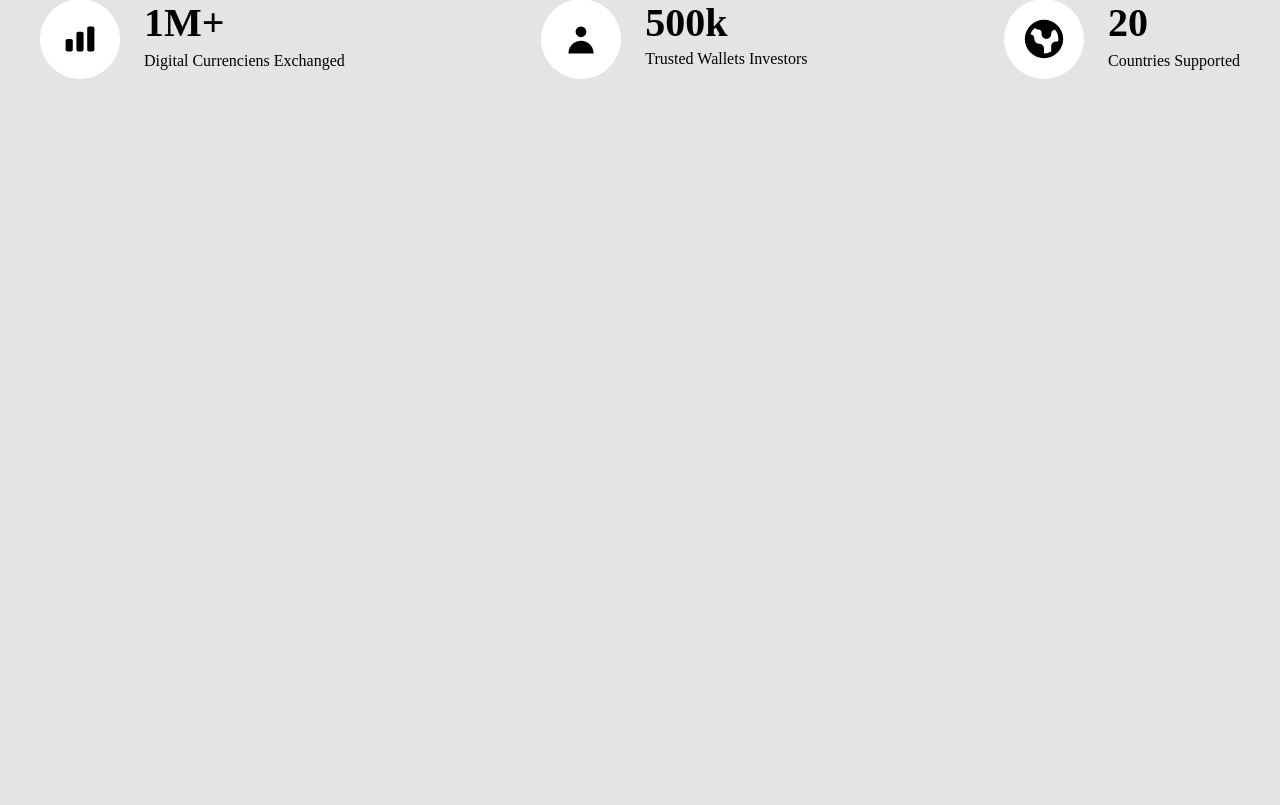
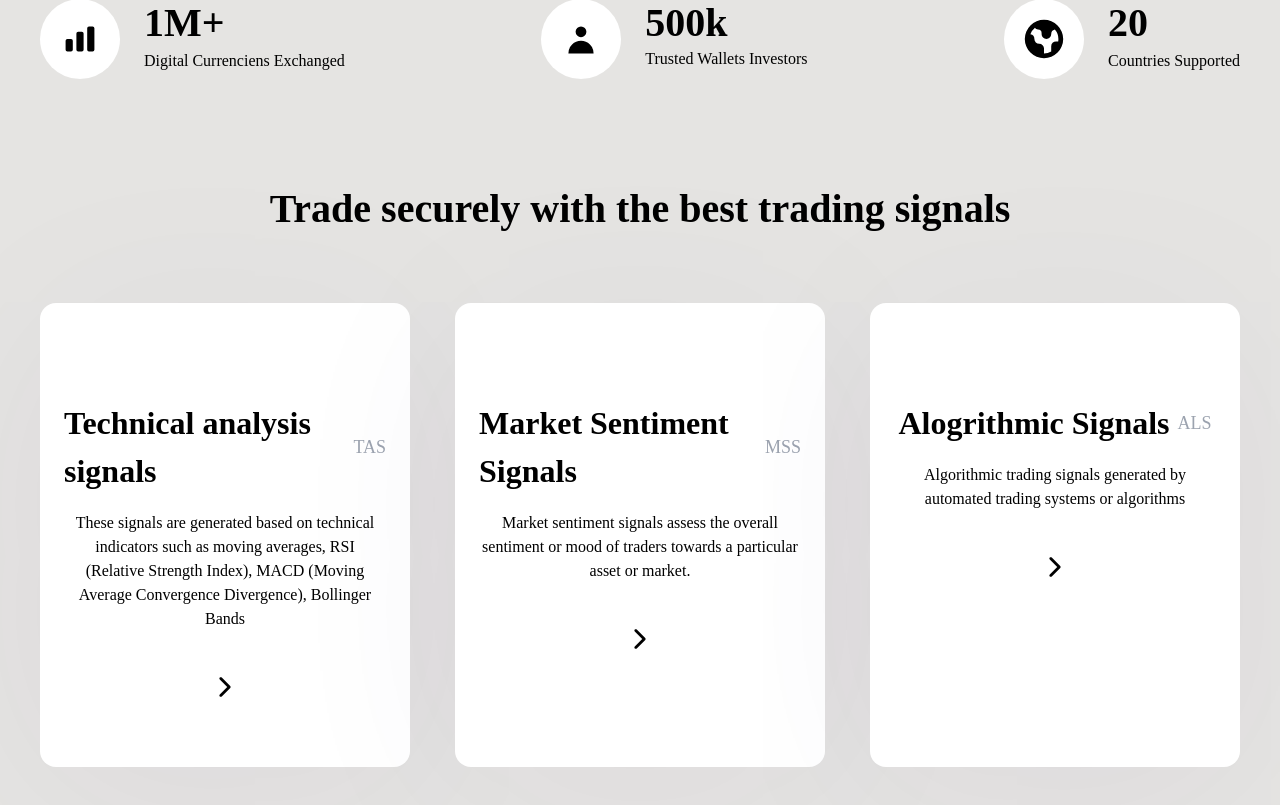
Before and after one commit to manlikeganga19/fx-nthusi, a React (Create React App) app: page / in a window 1280 px wide. Shown: the part 715-1520 px from the top of the page. Before the commit the page ends 800 px from the top, so only its background shows below. Built offline with nearby package versions, Linux system fonts and the light colour scheme.

Commit message:
signal cards

```diff
--- /dev/null
+++ b/src/components/Signals/Signals.js
@@ -0,0 +1,67 @@
+import React, { useState } from "react";
+import { signals } from "../../data";
+import { IoIosArrowForward } from "react-icons/io";
+
+const Signals = () => {
+  const [itemName, setItemName] = useState("Bitcoin");
+  return (
+    <section className="section lg:pt-[320px]  text-black lg:-mt-[220px] ">
+      <div className="container mx-auto">
+        <h2
+          className="section-title text-center mb-16"
+          // data-aos="fade-up"
+          // data-aos-aoffset="400"
+        >
+          {" "}
+          Trade securely with the best trading signals
+        </h2>
+        <div
+          className="flex flex-col gap-[45px] lg:flex-row"
+          // data-aos="fade-up"
+          // data-aos-aoffset="450"
+        >
+          {signals.map((item, index) => {
+            const { image, name, abbr, description } = item;
+            return (
+              <div
+                onClick={() => setItemName(name)}
+                className={`${
+                  name === itemName ? "bg-violet text-black" : "bg-white"
+                } w-full rounded-2xl py-12 px-6 shadow-primary cursor-pointer transition duration-300`}
+                key={index}
+              >
+                <div className="flex flex-col justify-center items-center">
+                  <img className="mb-12" src={image} alt="" />
+                  <div className="mb-4 flex items-center gap-x-2">
+                    <div className="text-[32px] font-bold ">{name}</div>
+                    <div className="text-lg text-gray-400 font-medium">
+                      {abbr}
+                    </div>
+                  </div>
+                  <p className="mb-6 text-center ">{description}</p>
+                  <button
+                    className={`${
+                      name === itemName
+                        ? "text-black bg-grey hover:bg-black/10 border-none pl-8 pr-6 gap-x-3"
+                        : " text-blue w-16"
+                    }border-2 border-gray-300 rounded-full h-16 flex justify-center items-center`}
+                  >
+                    {name === itemName && (
+                      <div className="text-lg font-medium">Start mining</div>
+                    )}
+                    <IoIosArrowForward
+                      className={`${
+                        name === itemName ? "text-2xl" : "text-3xl"
+                      }`}
+                    />
+                  </button>
+                </div>
+              </div>
+            );
+          })}
+        </div>
+      </div>
+    </section>
+  );
+};
+export default Signals;
--- a/src/components/pages/Home.js
+++ b/src/components/pages/Home.js
@@ -5,6 +5,7 @@ import Header from "../Header/Header";
 import NavMobile from "../Header/NavMobile";
 import Hero from "../Hero/Hero";
 import Stats from "../stats/stats";
+import Signals from "../Signals/Signals";
 
 const HomePage = () => {
   // mobile nav state change
@@ -29,7 +30,8 @@ const HomePage = () => {
         <NavMobile setNavMobile={setNavMobile} />
       </div>
       <Hero />
-      <Stats/>
+      <Stats />
+      <Signals />
     </div>
   );
 };
--- a/src/data.js
+++ b/src/data.js
@@ -1,18 +1,42 @@
 export const navData = [
   {
-    name: 'Trade signals',
-    href: '/signals',
+    name: "Trade signals",
+    href: "/signals",
   },
   {
-    name: 'Bots',
-    href: '/bot',
+    name: "Bots",
+    href: "/bot",
   },
   {
-    name: 'About',
-    href: '/about',
+    name: "About",
+    href: "/about",
   },
   {
-    name: 'Resources',
-    href: '/resource',
+    name: "Resources",
+    href: "/resource",
   },
 ];
+
+export const signals = [
+  {
+    // image:
+    name: "Technical analysis signals",
+    abbr: "TAS",
+    description:
+      "These signals are generated based on technical indicators such as moving averages, RSI (Relative Strength Index), MACD (Moving Average Convergence Divergence), Bollinger Bands",
+  },
+  {
+    // image:
+    name: "Market Sentiment Signals",
+    abbr: "MSS",
+    description:
+      "Market sentiment signals assess the overall sentiment or mood of traders towards a particular asset or market.",
+  },
+  {
+    // image:
+    name: "Alogrithmic Signals",
+    abbr: "ALS",
+    description:
+      "Algorithmic trading signals generated by automated trading systems or algorithms",
+  },
+];
```
Also changed, not shown: 1 other file (tests, documents, lock files or other folders).
